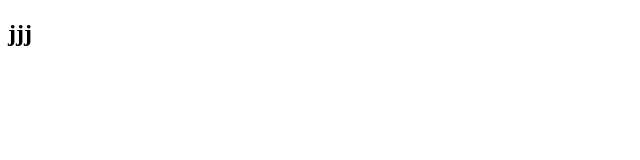
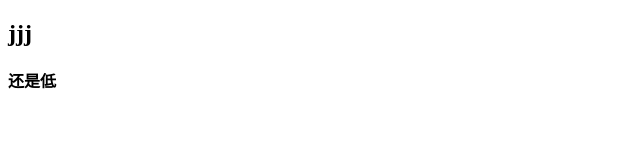
Before and after one commit to 1798249918/-, a plain HTML site: page index.html in a window 1280 px wide. Shown: the full height of the page, 0-640 px from the left. Drawn offline with Linux system fonts and the light colour scheme.

Commit message:
第二次

```diff
--- a/index.html
+++ b/index.html
@@ -8,5 +8,6 @@
 </head>
 <body>
     <h2>jjj</h2>
+    <h4>还是低</h4>
 </body>
 </html>
```
